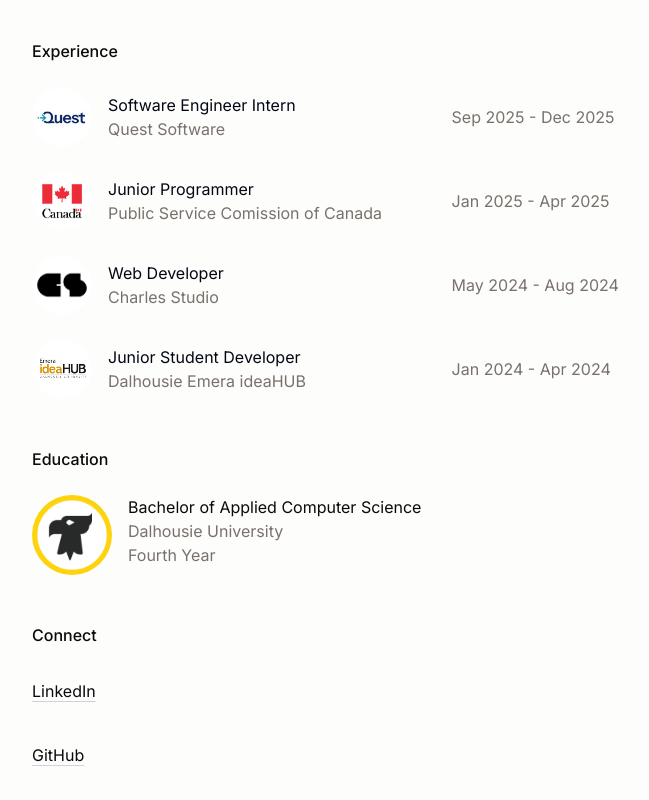
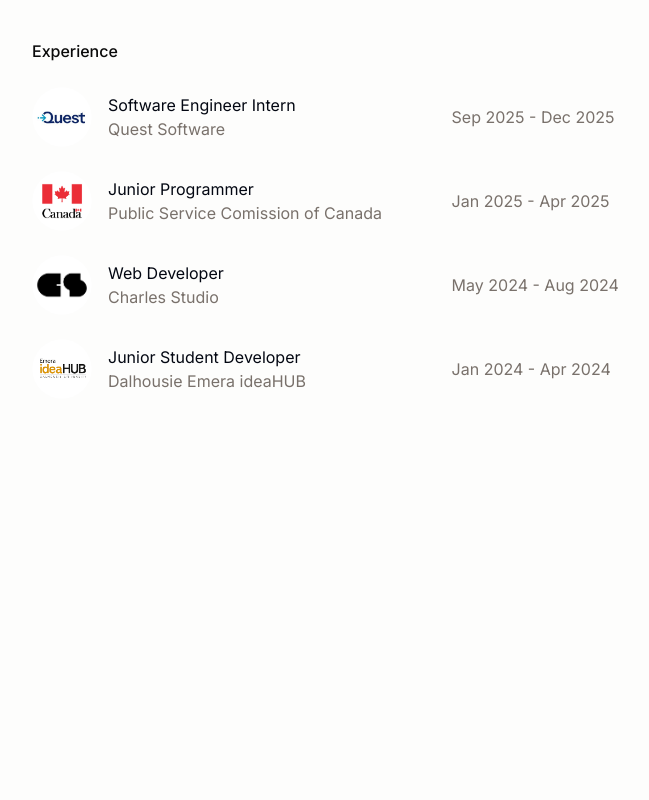
Before and after one commit to cdemzy/portfolio, a Next.js app: page / in a window 1280 px wide. Shown: the part 342-1142 px from the top of the page, without its empty margins (310-959 px from the left). After the commit the page ends 861 px from the top, so only its background shows below. Built offline with nearby package versions, Linux system fonts and the light colour scheme.

Commit message:
refactor: comment out unused Education and Connect components in page.tsx
- Commented out the Education and Connect components in the sections array to streamline the Home component and improve clarity.

```diff
--- a/app/page.tsx
+++ b/app/page.tsx
@@ -10,8 +10,8 @@
   { Component: Intro, key: 'intro' },
   // { Component: Blog, key: 'blog' },
   { Component: Experience, key: 'experience' },
-  { Component: Education, key: 'education' },
-  { Component: Connect, key: 'connect' },
+  // { Component: Education, key: 'education' },
+  // { Component: Connect, key: 'connect' },
 ];
 
 export default function Home() {
```
